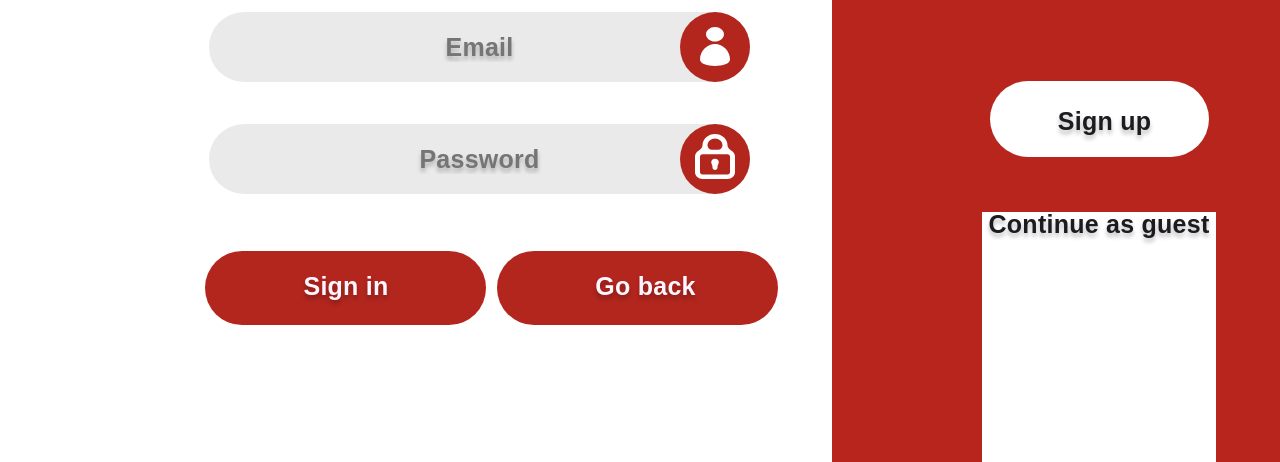
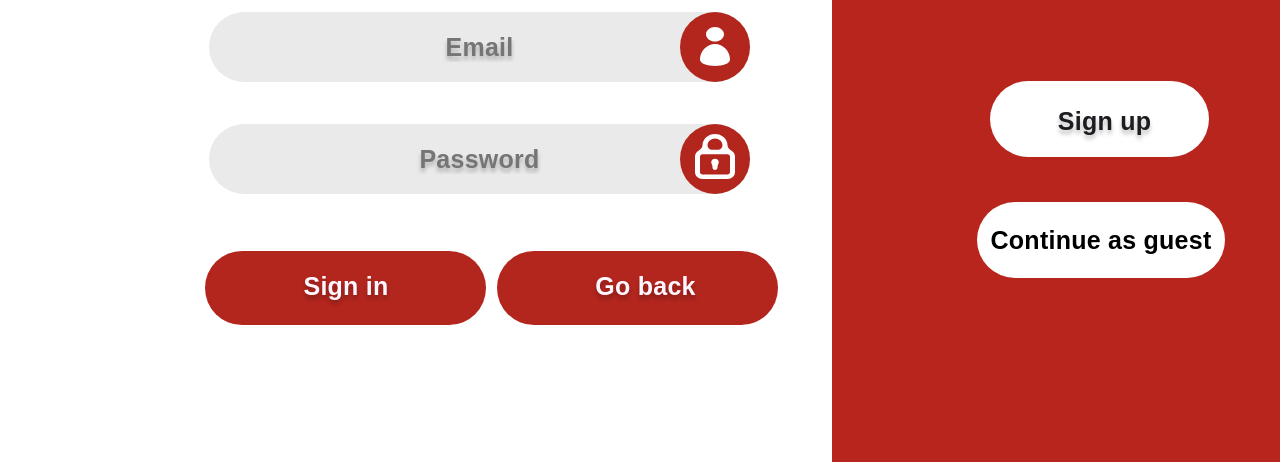
Before and after one commit to CSS152L-GROUP3/Elys-Atsara, a website: page accountLogin/account-login.html in a window 1280 px wide. Shown: the part 338-800 px from the top of the page. Drawn offline with nearby package versions, Linux system fonts and the light colour scheme; a web font is replaced by a local one.

Commit message:
about us and account login done

```diff
--- a/accountLogin/account-login.html
+++ b/accountLogin/account-login.html
@@ -16,7 +16,7 @@
           <p class="supporting-text">Sign up and discover the taste of homemade Atsara!</p>
 
           <button class="SignUpBtn"><span class="text-wrapper">Sign up</span></button>
-          <button class="supporting-text-wrapper"><span class="supporting-text-2">Continue as guest</span></button>
+          <button class="GuestBtn">Continue as guest</button>
 
           <div class="supporting-text-3">New here?</div>
         </div>
--- a/accountLogin/style.css
+++ b/accountLogin/style.css
@@ -68,6 +68,37 @@
   background-color: #bcb3b3;
 }
 
+.account-login .GuestBtn {
+  position: absolute;
+  width: 248px;
+  height: 76px;
+  top: 590px;
+  left: 145px;
+  background-color: #ffffff;
+  border-radius: 50px;
+  border-color: transparent;
+  cursor: pointer;
+  transition: background-color 0.3s ease;
+  z-index: 1;
+  color: black;
+  font-family: "Alef", sans-serif;
+  font-size: 25px;
+  font-weight: 700;
+  letter-spacing: 0.25px;
+  line-height: 30px;
+  overflow: hidden;
+  text-overflow: ellipsis;
+  display: -webkit-box;
+  -webkit-line-clamp: 1;
+  -webkit-box-orient: vertical;
+}
+.account-login .GuestBtn:hover {
+  background-color: #bcb3b3;
+}
+.account-login .GuestBtn:active {
+  background-color: #bcb3b3;
+}
+
 .account-login .text-wrapper {
   width: 105px;
   top: 23px;
@@ -87,36 +118,6 @@
   -webkit-line-clamp: 1;
   -webkit-box-orient: vertical;
 }
-
-
-.account-login .supporting-text-2 {
-  width: 234px;
-  top: 600px;
-  left: 150px;
-  color: #1d1b20;
-  background-color: #ffffff;
-  height: 100%;
-  font-size: 25px;
-  position: absolute;
-  text-shadow: 0px 4px 4px #00000040;
-  font-family: "Alef", sans-serif;
-  font-weight: 700;
-  letter-spacing: 0.25px;
-  line-height: 25px;
-  overflow: hidden;
-  text-overflow: ellipsis;
-  display: -webkit-box;
-  -webkit-line-clamp: 1;
-  -webkit-box-orient: vertical;
-}
-
-.account-login .supporting-text-2:hover {
-  background-color: #bcb3b3;
-}
-.account-login .supporting-text-2:active {
-  background-color: #bcb3b3;
-}
-
 
 .account-login .supporting-text-3 {
   width: 286px;
```
Also changed, not shown: AboutUs/AboutUs.html (+2 -2 lines), AboutUs/style.css (+34 -0 lines).
